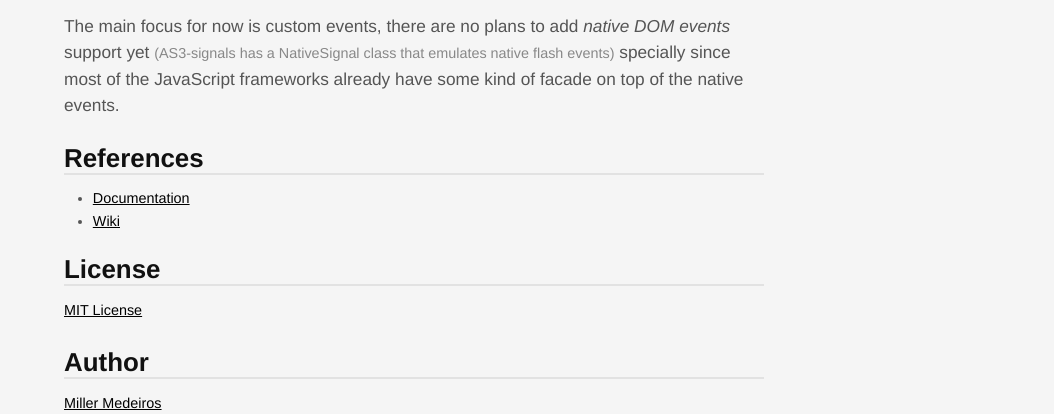
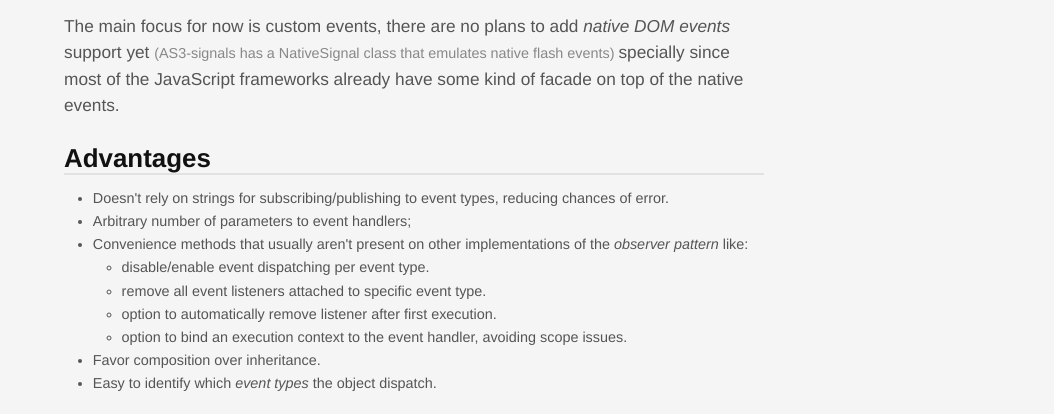
Before and after one commit to millermedeiros/js-signals, a plain HTML site: page index.html in a window 1280 px wide. Shown: the part 346-760 px from the top of the page, without its empty margins (226-1280 px from the left). Drawn offline with Linux system fonts and the light colour scheme.

Commit message:
added advantages section and GA

```diff
--- a/index.html
+++ b/index.html
@@ -1,5 +1,5 @@
 <!DOCTYPE html PUBLIC "-//W3C//DTD XHTML 1.0 Strict//EN"
-	"http://www.w3.org/TR/xhtml1/DTD/xhtml1-strict.dtd">
+"http://www.w3.org/TR/xhtml1/DTD/xhtml1-strict.dtd">
 <html xmlns="http://www.w3.org/1999/xhtml" xml:lang="en" lang="en">
 	<head>
 		<meta http-equiv="Content-Type" content="text/html; charset=utf-8"/>
@@ -7,55 +7,98 @@
 		<style type="text/css">
 			html,body{margin:0; padding:0}
 			body{background-color:#f5f5f5; font-family:Helvetica,Arial,sans-serif; color:#555}
-			#wrapper{margin:0 auto; width:700px; padding:3em 0 4em}
+			#wrapper{width:700px; margin:0 auto; padding:3em 0 4em}
 			h1,h2,h3,strong{color:#111}
 			h1{font-size:3.8em; margin:0}
-			h2{font-size:1.2em; margin:0 0 1.5em; font-style:italic; color:#333; font-weight:normal; font-family:"Times New Roman",times,serif}
-			h3{font-size:1.8em; margin:1em 0 0.5em; border-bottom:2px solid #e2e2e2}
+			h2{font-size:1.2em; font-style:italic;color:#333; font-weight:normal; font-family:"Times New Roman",times,serif; margin:0 0 1.5em}
+			h3{font-size:1.8em; border-bottom:2px solid #e2e2e2; margin:1em 0 .5em}
 			a{color:#000}
 			a:hover{color:#ccc; background-color:#111; text-decoration:none}
 			p{line-height:1.5em}
-			#content{font-size:0.9em}
+			#content{font-size:.9em}
 			#intro{font-size:1.2em}
 			.download{float:right}
 			.download a{background-color:#ddd}
 			.download a:hover{background-color:#111}
-			li{margin:0.5em 0}
+			li{margin:.5em 0}
 			ul{padding-left:2em}
 			small{color:#888}
 			pre{background:#eee; color:#000; border:1px solid #ccc; padding:15px}
 		</style>
+		<script type="text/javascript">
+			var _gaq = _gaq || [];
+			_gaq.push(['_setAccount', 'UA-1247729-18']);
+			_gaq.push(['_trackPageview']);
+			(function() {
+				var ga = document.createElement('script'); ga.type = 'text/javascript'; ga.async = true;
+				ga.src = ('https:' == document.location.protocol ? 'https://ssl' : 'http://www') + '.google-analytics.com/ga.js';
+				var s = document.getElementsByTagName('script')[0]; s.parentNode.insertBefore(ga, s);
+			})();
+		</script>
 	</head>
 	<body>
 		<div id="wrapper">
-			<a href="http://github.com/millermedeiros/js-signals"><img style="position: absolute; top: 0; right: 0; border: 0;" src="http://s3.amazonaws.com/github/ribbons/forkme_right_darkblue_121621.png" alt="Fork me on GitHub" /></a>
+			<a href="http://github.com/millermedeiros/js-signals">
+			<img style="position: absolute; top: 0; right: 0; border: 0;" src="http://s3.amazonaws.com/github/ribbons/forkme_right_darkblue_121621.png" alt="Fork me on GitHub" /></a>
 			<div class="download">
 				<a href="http://github.com/millermedeiros/js-signals/zipball/master">
-					<img border="0" width="90" src="http://github.com/images/modules/download/zip.png"></a>
+				<img border="0" width="90" src="http://github.com/images/modules/download/zip.png"></a>
 				<a href="http://github.com/millermedeiros/js-signals/tarball/master">
-					<img border="0" width="90" src="http://github.com/images/modules/download/tar.png"></a>
+				<img border="0" width="90" src="http://github.com/images/modules/download/tar.png"></a>
 			</div>
 			<h1>js-signals</h1>
 			<h2>Custom Event/Messaging system for JavaScript</h2>
 			<div id="content">
 				<div id="intro">
-					<p>A Signal is similar to an <em>Event Emitter/Dispatcher</em> or a <em>Pub/Sub</em> system, the main difference is that each event type has it's own controller and doesn't rely on strings to broadcast/subscribe to events. To know more about the differences <a href="https://github.com/millermedeiros/js-signals/wiki/Comparison-between-different-Observer-Pattern-implementations">check the Wiki page</a>.</p>
-					<p>This implementation is <strong>heavily inspired</strong> by <a href="https://github.com/robertpenner/as3-signals">Robert Penner's AS3-Signals</a> but <strong>it is not a direct port</strong>, it has a different set of features <small>(some extras and some missing)</small> and some methods were renamed to avoid confusions and/or for brevity.</p>
-					<p>The main focus for now is custom events, there are no plans to add <em>native DOM events</em> support yet <small>(AS3-signals has a NativeSignal class that emulates native flash events)</small> specially since most of the JavaScript frameworks already have some kind of facade on top of the native events.</p>
+					<p>
+						A Signal is similar to an <em>Event Emitter/Dispatcher</em> or a <em>Pub/Sub</em> system, the main difference is that each event type has it's own controller and doesn't rely on strings to broadcast/subscribe to events. To know more about the differences <a href="https://github.com/millermedeiros/js-signals/wiki/Comparison-between-different-Observer-Pattern-implementations">check the Wiki page</a>.
+					</p>
+					<p>
+						This implementation is <strong>heavily inspired</strong> by <a href="https://github.com/robertpenner/as3-signals">Robert Penner's AS3-Signals</a> but <strong>it is not a direct port</strong>, it has a different set of features
+						<small>
+							(some extras and some missing)
+						</small> and some methods were renamed to avoid confusions and/or for brevity.
+					</p>
+					<p>
+						The main focus for now is custom events, there are no plans to add <em>native DOM events</em> support yet
+						<small>
+							(AS3-signals has a NativeSignal class that emulates native flash events)
+						</small> specially since most of the JavaScript frameworks already have some kind of facade on top of the native events.
+					</p>
 				</div>
-
+				<h3>Advantages</h3>
+				<ul>
+					<li>Doesn't rely on strings for subscribing/publishing to event types, reducing chances of error.</li>
+					<li>Arbitrary number of parameters to event handlers;</li>
+					<li>
+						Convenience methods that usually aren't present on other implementations of the <em>observer pattern</em> like:
+						<ul>
+							<li>disable/enable event dispatching per event type.</li>
+							<li>remove all event listeners attached to specific event type.</li>
+							<li>option to automatically remove listener after first execution.</li>
+							<li>option to bind an execution context to the event handler, avoiding scope issues.</li>
+						</ul>
+					</li>
+					<li>Favor composition over inheritance.</li>
+					<li>Easy to identify which <em>event types</em> the object dispatch.</li>
+				</ul>
 				<h3>References</h3>
 				<ul>
-					<li><a href="docs/index.html">Documentation</a></li>
-					<li><a href="http://github.com/millermedeiros/js-signals/wiki/">Wiki</a></li>
+					<li>
+						<a href="docs/index.html">Documentation</a>
+					</li>
+					<li>
+						<a href="http://github.com/millermedeiros/js-signals/wiki/">Wiki</a>
+					</li>
 				</ul>
-
 				<h3>License</h3>
-				<p><a href="http://www.opensource.org/licenses/mit-license.php">MIT License</a></p>
-
+				<p>
+					<a href="http://www.opensource.org/licenses/mit-license.php">MIT License</a>
+				</p>
 				<h3>Author</h3>
-				<p><a href="http://blog.millermedeiros.com/">Miller Medeiros</a></p>
-
+				<p>
+					<a href="http://blog.millermedeiros.com/">Miller Medeiros</a>
+				</p>
 				<h3>Download</h3>
 				<p>
 					You can download this project in either
```
